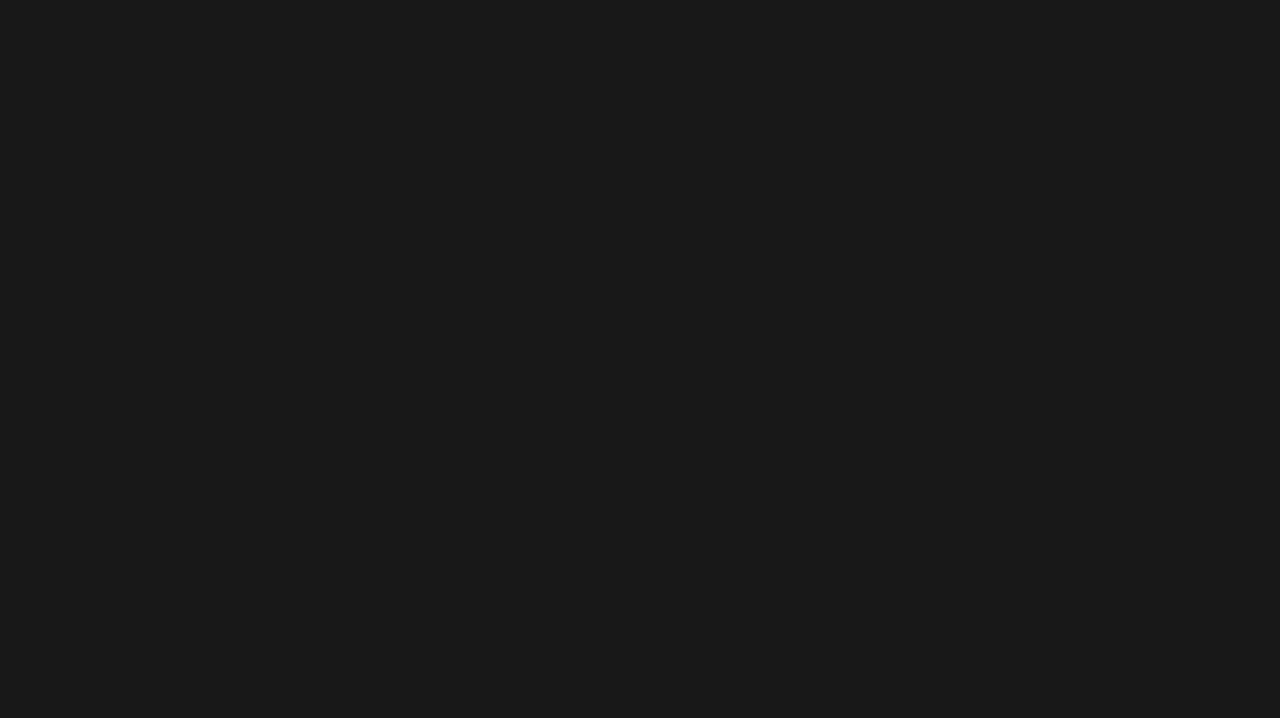
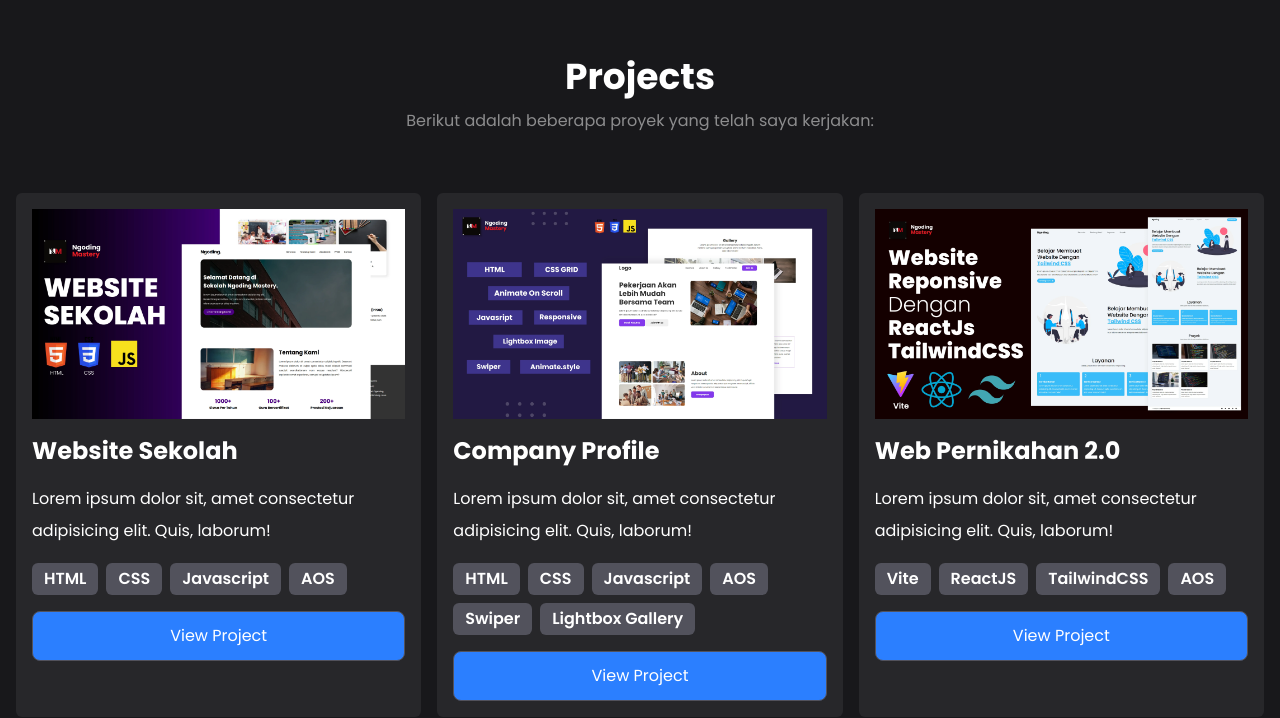
Before and after one commit to ZenGBRN/Portfolio-React, a React (Vite) app: page / in a window 1280 px wide. Shown: the part 1771-2489 px from the top of the page. Before the commit the page ends 1692 px from the top, so only its background shows below. Built offline with nearby package versions, Linux system fonts and the light colour scheme.

Commit message:
done: contact by email section

```diff
--- a/src/App.jsx
+++ b/src/App.jsx
@@ -1,4 +1,4 @@
-import DataIMage from "./data";
+import DataIMage, { listProyek } from "./data";
 import {listTools} from "./data";
 
 function App() {
@@ -8,7 +8,7 @@ function App() {
         <div className="hero grid md:grid-cols-2 items-center pt-10 xl:gap-0 gap-6 grid-cols-1">
           <div>
             <div className="flex items-center gap-3 mb-6 bg-zinc-800 p-4 rounded-2xl">
-              <img src={DataIMage.HeroImage} alt="Hero Image" className="w-10 rounded-md" />
+              <img src={DataIMage.HeroImage} alt="Hero Image" className="w-10 rounded-md" loading="lazy"/>
               <q>Great Power Comes with Great Responsibility 💪🧠</q>
             </div>
             <h1 className="text-5xl/tight font-bold mb-6">Halo, Saya Gibran Muhammad Niswar Said</h1>
@@ -18,16 +18,16 @@ function App() {
               <a href="#" className="bg-green-500 text-white p-4 rounded-2xl hover:bg-green-600 transition duration-300">Projects <i className="ri-arrow-down-line ri-lg"></i></a>
             </div>
           </div>
-          <img src={DataIMage.HeroImage} alt="Hero Image" className="w-[500px] md:ml-auto" />
+          <img src={DataIMage.HeroImage} alt="Hero Image" className="w-[500px] md:ml-auto" loading="lazy"/>
         </div>
 
         {/* tentang */}
         <div className="tentang mt-32 py-10">
           <div className="xl:w-2/3 lg:w-3/4 w-full mx-auto p-7 bg-zinc-800 rounded-lg">
-            <img src={DataIMage.HeroImage} alt="Image" className="w-12 rounded-mb mb-10 sm:hidden" />
-            <p className="text-base/loose mb-10">Saya adalah seorang pengembang web yang berdedikasi dengan pengalaman dalam membangun aplikasi web yang responsif dan ramah pengguna. Saya memiliki latar belakang yang kuat dalam desain antarmuka pengguna dan pengembangan front-end.</p>
+            <img src={DataIMage.HeroImage} alt="Image" className="w-12 rounded-mb mb-10 sm:hidden" loading="lazy"/>
+            <p className="text-base/loose mb-10">Mempunyai pengalaman dalam pengembangan web yang responsif dan ramah pengguna. Memiliki latar belakang dalam desain UI/UX dan pengembangan front-end.</p>
             <div className="flex items-center justify-between">
-              <img src={DataIMage.HeroImage} alt="Image" className="w-12 rounded-md sm:block hidden" />
+              <img src={DataIMage.HeroImage} alt="Image" className="w-12 rounded-md sm:block hidden" loading="lazy"/>
               <div className="flex item-center gap-6">
                 <div>
                 <h1 className="text-4xl mb-1">
@@ -55,7 +55,57 @@ function App() {
             </div>
           </div>
         </div>
+        {/* tentang */}
 
+        {/* projects */}
+        <div className="project mt-32 py-10">
+          <h1 className="text-center text-4xl font-bold mb-2">Projects</h1>
+          <p className="text-base/loose text-center opacity-50">Berikut adalah beberapa proyek yang telah saya kerjakan:</p>
+          <div className="project-box mt-14 grid lg:grid-cols-3 sm:grid-cols-2 gap-4">
+            {listProyek.map((project) => (
+              <div key={project.id} className="p-4 bg-zinc-800 rounded-md">
+                <img src={project.gambar} alt="Project Image" />
+                <div>
+                  <h1 className="text-2xl font-bold my-4">{project.nama}</h1>
+                  <p className="text-base/loose mb-4">{project.desk}</p>
+                  <div className="flex flex-wrap gap-2">
+                    {project.tools.map((tool, index) => (
+                      <p className="py-1 px-3 border-zinc-500 bg-zinc-600 rounded-md font-semibold" key={index}> {tool}</p>
+                    ))}
+                  </div>
+                  <div className="mt-4 text-center">
+                    <a href="#" className="bg-blue-500 p-3 rounded-lg block border border-zinc-600 hover:bg-blue-600 text-white transition duration-300">View Project</a>
+                  </div>
+                </div>
+              </div>
+            ))}
+          </div>
+        </div>
+
+        {/* contact */}
+        <div className="contact mt-32 p-10">
+          <h1 className="text-center text-4xl font-bold mb-2">Contact Me</h1>
+          <p className="text-base/loose text-center mb-10 opacity-50">Jika Anda ingin menghubungi saya, silakan kirim pesan melalui Email</p>
+          <form action="https://formsubmit.co/gibranmunisa@gmail.com" method="POST"  className="w-fit mx-auto bg-zinc-800 p-10 rounded-md" autoComplete="off">
+            <div className="flex flex-col gap-6">
+              <div className="flex flex-col gap-2">
+                <label className="font-semibold">Nama</label>
+                <input type="text" name="nama" placeholder="Nama lengkap..." required className="bg-zinc-700 border border-zinc-500 p-2 rounded-md" />
+              </div>
+              <div className="flex flex-col gap-2">
+                <label className="font-semibold">Email</label>
+                <input type="text" name="email" placeholder="email@example.com" required className="bg-zinc-700 border border-zinc-500 p-2 rounded-md" />
+              </div>
+              <div className="flex flex-col gap-2">
+                <label htmlFor="pesan" className="font-semibold">Pesan</label>
+                <textarea name="message" id="pesan" cols="45" rows="7" placeholder="Pesan anda.." required className="bg-zinc-700 border border-zinc-500 p-2 rounded-md"></textarea>
+              </div>
+              <div>
+                <button type="submit" className="mt-2 bg-green-500 text-white p-3 rounded-lg hover:bg-green-600 transition duration-300">Kirim Pesan</button>
+              </div>
+            </div>
+          </form>
+        </div>
     </>
 
   );
```
